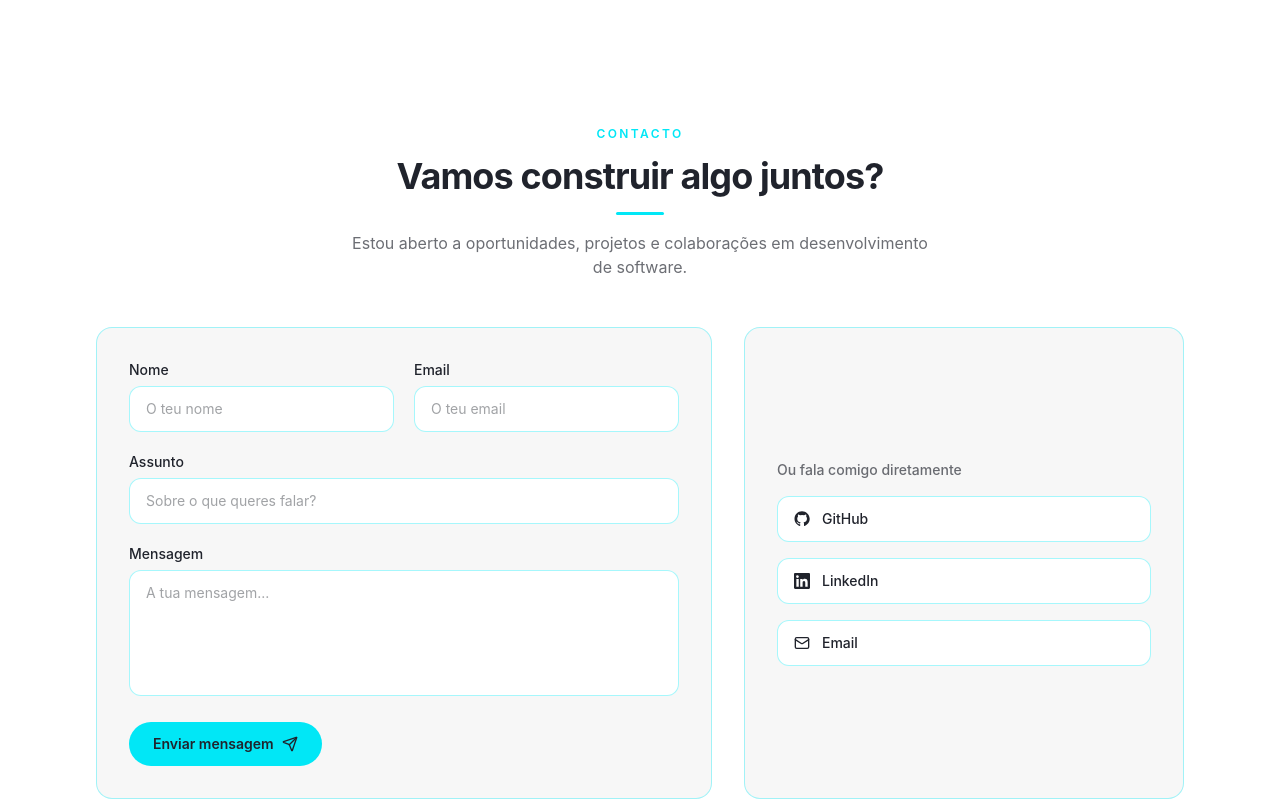
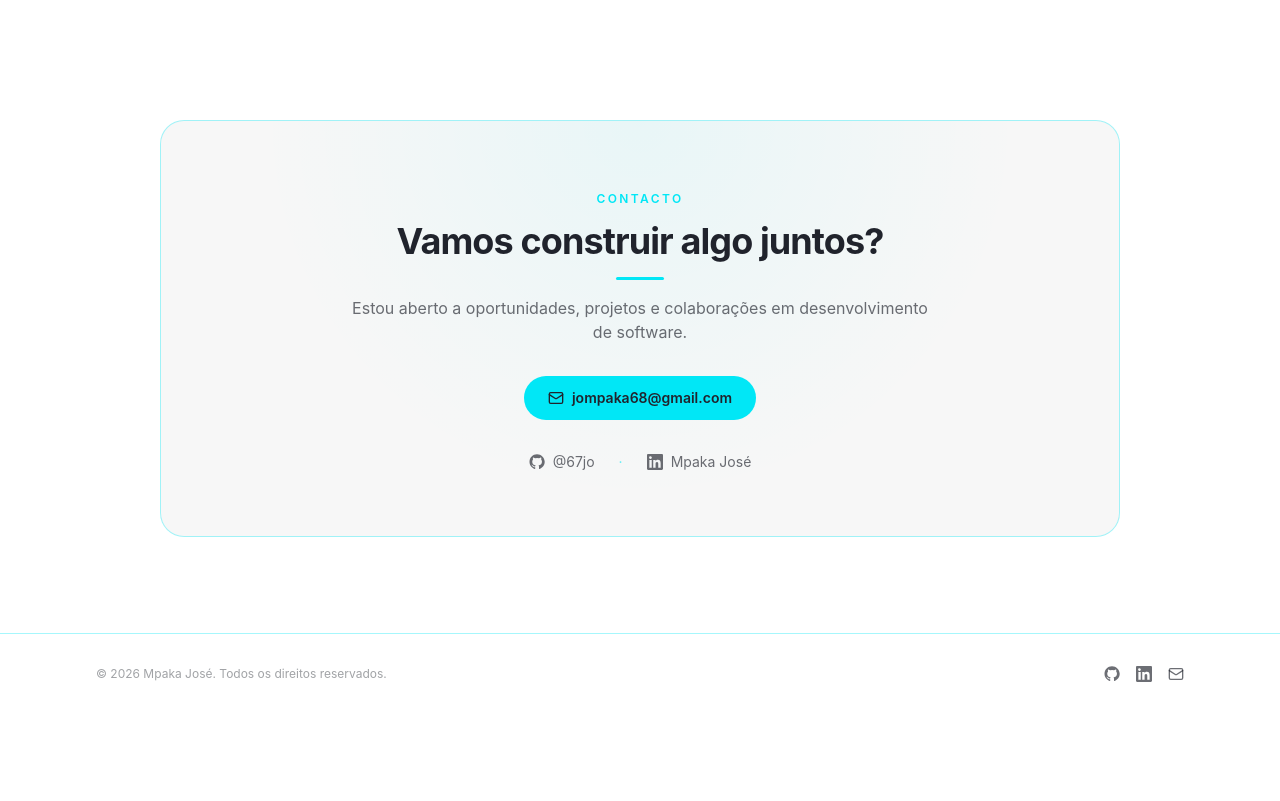
Before and after one commit to 67jo/mpaka-portfolio, a React (Vite) app: page / in a window 1280 px wide. Shown: the part 4100-4901 px from the top of the page. After the commit the page ends 4814 px from the top, so only its background shows below. Built offline with nearby package versions, Linux system fonts and the light colour scheme.

Commit message:
feat: atualizar seção de contato com links para GitHub e LinkedIn

```diff
--- a/src/components/Contact/Contact.tsx
+++ b/src/components/Contact/Contact.tsx
@@ -1,222 +1,84 @@
-import { useState, type FormEvent } from "react";
-import { CheckCircle2, Mail, Send, AlertCircle } from "lucide-react";
-import emailjs from "@emailjs/browser";
+import { Mail, Phone } from "lucide-react";
 import { GithubIcon, LinkedinIcon } from "../ui/BrandIcons";
 import { useTranslation } from "react-i18next";
 import { SectionHeading } from "../ui/SectionHeading";
 import { Reveal } from "../ui/Reveal";
 import { SITE } from "../../config/site";
 
-interface FormState {
-  name: string;
-  email: string;
-  subject: string;
-  message: string;
-}
-
-type FormErrors = Partial<Record<keyof FormState, string>>;
-type Status = "idle" | "sending" | "success" | "error";
-
-const EMAIL_REGEX = /^[^\s@]+@[^\s@]+\.[^\s@]+$/;
-
 export function Contact() {
   const { t } = useTranslation();
-  const [form, setForm] = useState<FormState>({ name: "", email: "", subject: "", message: "" });
-  const [errors, setErrors] = useState<FormErrors>({});
-  const [status, setStatus] = useState<Status>("idle");
-
-  const validate = (): FormErrors => {
-    const next: FormErrors = {};
-    if (!form.name.trim()) next.name = t("contact.form.errors.nameRequired");
-    if (!form.email.trim()) next.email = t("contact.form.errors.emailRequired");
-    else if (!EMAIL_REGEX.test(form.email)) next.email = t("contact.form.errors.emailInvalid");
-    if (!form.subject.trim()) next.subject = t("contact.form.errors.subjectRequired");
-    if (!form.message.trim()) next.message = t("contact.form.errors.messageRequired");
-    else if (form.message.trim().length < 10) next.message = t("contact.form.errors.messageMin");
-    return next;
-  };
-
-  const handleChange = (field: keyof FormState) => (e: React.ChangeEvent<HTMLInputElement | HTMLTextAreaElement>) => {
-    setForm((prev) => ({ ...prev, [field]: e.target.value }));
-    setErrors((prev) => ({ ...prev, [field]: undefined }));
-  };
-
-  const handleSubmit = async (e: FormEvent) => {
-    e.preventDefault();
-    const validation = validate();
-    setErrors(validation);
-    if (Object.keys(validation).length > 0) return;
-
-    setStatus("sending");
-
-    try {
-      await emailjs.send(
-        import.meta.env.VITE_EMAILJS_SERVICE_ID,
-        import.meta.env.VITE_EMAILJS_TEMPLATE_ID,
-        {
-          from_name: form.name,
-          from_email: form.email,
-          subject: form.subject,
-          message: form.message,
-        },
-        import.meta.env.VITE_EMAILJS_PUBLIC_KEY
-      );
-
-      setStatus("success");
-      setForm({ name: "", email: "", subject: "", message: "" });
-    } catch (error) {
-      console.error("Erro ao enviar mensagem:", error);
-      setStatus("error");
-    }
-  };
-
-  const inputClass =
-    "w-full rounded-xl border border-[var(--border)] bg-[var(--bg)] px-4 py-3 text-sm text-[var(--text)] placeholder:text-[var(--text-faint)] transition-colors focus:border-primary focus:outline-none";
 
   return (
-    <section id="contact" className="mx-auto max-w-6xl px-5 py-24 sm:px-8">
+    <section id="contact" className="mx-auto max-w-5xl px-5 py-24 sm:px-8">
       <Reveal>
-        <SectionHeading eyebrow={t("contact.eyebrow")} title={t("contact.title")} align="center" />
-        <p className="mx-auto mt-4 max-w-xl text-center text-[var(--text-muted)]">
+        <div className="relative overflow-hidden rounded-3xl border border-[var(--border)] bg-[var(--surface)] px-6 py-16 text-center sm:px-12">
+          {/* glow de fundo */}
+          <div
+            aria-hidden
+            className="pointer-events-none absolute inset-0 opacity-40"
+            style={{
+              background:
+                "radial-gradient(circle at 50% 0%, rgba(1,231,246,0.15), transparent 60%)",
+            }}
+          />
+
+          <div className="relative">
+            <SectionHeading
+              eyebrow={t("contact.eyebrow")}
+              title={t("contact.title")}
+              align="center"
+            />
+
+            <p className="mx-auto mt-4 max-w-xl text-[var(--text-muted)]">
               {t("contact.description")}
             </p>
-      </Reveal>
 
-      <div className="mt-12 grid gap-8 lg:grid-cols-[1.4fr_1fr]">
-        <Reveal delay={80}>
-          <form onSubmit={handleSubmit} noValidate className="space-y-5 rounded-2xl border border-[var(--border)] bg-[var(--surface)] p-6 sm:p-8">
-            <div className="grid gap-5 sm:grid-cols-2">
-              <div>
-                <label htmlFor="name" className="mb-1.5 block text-sm font-medium text-[var(--text)]">
-                  {t("contact.form.name")}
-                </label>
-                <input
-                  id="name"
-                  value={form.name}
-                  onChange={handleChange("name")}
-                  placeholder={t("contact.form.namePlaceholder")}
-                  className={inputClass}
-                  aria-invalid={Boolean(errors.name)}
-                  aria-describedby={errors.name ? "name-error" : undefined}
-                />
-                {errors.name && (
-                  <p id="name-error" className="mt-1.5 text-xs text-primary">{errors.name}</p>
+            <div className="mt-8 flex flex-wrap items-center justify-center gap-4">
+              <a
+                href={`mailto:${SITE.email}`}
+                className="inline-flex items-center gap-2 rounded-full bg-primary px-6 py-3 text-sm font-semibold text-ink transition-transform hover:-translate-y-0.5"
+              >
+                <Mail className="h-4 w-4" />
+                {SITE.email}
+              </a>
+
+              {SITE.phone && (
+                <a
+                  href={`tel:${SITE.phone}`}
+                  className="inline-flex items-center gap-2 rounded-full border border-[var(--border)] bg-[var(--bg)] px-6 py-3 text-sm font-semibold text-[var(--text)] transition-colors hover:border-[var(--border-strong)] hover:text-primary"
+                >
+                  <Phone className="h-4 w-4" />
+                  {SITE.phone}
+                </a>
               )}
             </div>
 
-              <div>
-                <label htmlFor="email" className="mb-1.5 block text-sm font-medium text-[var(--text)]">
-                  {t("contact.form.email")}
-                </label>
-                <input
-                  id="email"
-                  type="email"
-                  value={form.email}
-                  onChange={handleChange("email")}
-                  placeholder={t("contact.form.emailPlaceholder")}
-                  className={inputClass}
-                  aria-invalid={Boolean(errors.email)}
-                  aria-describedby={errors.email ? "email-error" : undefined}
-                />
-                {errors.email && (
-                  <p id="email-error" className="mt-1.5 text-xs text-primary">{errors.email}</p>
-                )}
-              </div>
-            </div>
-
-            <div>
-              <label htmlFor="subject" className="mb-1.5 block text-sm font-medium text-[var(--text)]">
-                {t("contact.form.subject")}
-              </label>
-              <input
-                id="subject"
-                value={form.subject}
-                onChange={handleChange("subject")}
-                placeholder={t("contact.form.subjectPlaceholder")}
-                className={inputClass}
-                aria-invalid={Boolean(errors.subject)}
-                aria-describedby={errors.subject ? "subject-error" : undefined}
-              />
-              {errors.subject && (
-                <p id="subject-error" className="mt-1.5 text-xs text-primary">{errors.subject}</p>
-              )}
-            </div>
-
-            <div>
-              <label htmlFor="message" className="mb-1.5 block text-sm font-medium text-[var(--text)]">
-                {t("contact.form.message")}
-              </label>
-              <textarea
-                id="message"
-                rows={5}
-                value={form.message}
-                onChange={handleChange("message")}
-                placeholder={t("contact.form.messagePlaceholder")}
-                className={`${inputClass} resize-none`}
-                aria-invalid={Boolean(errors.message)}
-                aria-describedby={errors.message ? "message-error" : undefined}
-              />
-              {errors.message && (
-                <p id="message-error" className="mt-1.5 text-xs text-primary">{errors.message}</p>
-              )}
-            </div>
-
-            <button
-              type="submit"
-              disabled={status === "sending"}
-              className="inline-flex w-full items-center justify-center gap-2 rounded-full bg-primary px-6 py-3 text-sm font-semibold text-ink transition-transform hover:-translate-y-0.5 disabled:opacity-60 disabled:hover:translate-y-0 sm:w-auto"
-            >
-              {status === "sending" ? (
-                t("contact.form.sending")
-              ) : (
-                <>
-                  {t("contact.form.send")}
-                  <Send className="h-4 w-4" />
-                </>
-              )}
-            </button>
-
-            {status === "success" && (
-              <p role="status" className="flex items-center gap-2 text-sm text-primary">
-                <CheckCircle2 className="h-4 w-4 shrink-0" /> {t("contact.form.success")}
-              </p>
-            )}
-            {status === "error" && (
-              <p role="alert" className="flex items-center gap-2 text-sm text-[var(--text)]">
-                <AlertCircle className="h-4 w-4 shrink-0 text-primary" /> {t("contact.form.error")}
-              </p>
-            )}
-          </form>
-        </Reveal>
-
-        <Reveal delay={160}>
-          <div className="flex h-full flex-col justify-center gap-4 rounded-2xl border border-[var(--border)] bg-[var(--surface)] p-6 sm:p-8">
-            <p className="text-sm font-medium text-[var(--text-muted)]">{t("contact.connect")}</p>
+            <div className="mt-8 flex flex-wrap items-center justify-center gap-x-6 gap-y-2 text-sm text-[var(--text-muted)]">
               <a
                 href={SITE.githubUrl}
                 target="_blank"
                 rel="noreferrer"
-              className="flex items-center gap-3 rounded-xl border border-[var(--border)] bg-[var(--bg)] px-4 py-3 text-sm font-medium text-[var(--text)] transition-colors hover:border-[var(--border-strong)] hover:text-primary"
+                className="inline-flex items-center gap-2 transition-colors hover:text-primary"
               >
-              <GithubIcon className="h-4 w-4" /> GitHub
+                <GithubIcon className="h-4 w-4" />
+                {SITE.githubHandle ?? "GitHub"}
               </a>
+
+              <span className="hidden text-[var(--border-strong)] sm:inline">·</span>
+
               <a
                 href={SITE.linkedinUrl}
                 target="_blank"
                 rel="noreferrer"
-              className="flex items-center gap-3 rounded-xl border border-[var(--border)] bg-[var(--bg)] px-4 py-3 text-sm font-medium text-[var(--text)] transition-colors hover:border-[var(--border-strong)] hover:text-primary"
+                className="inline-flex items-center gap-2 transition-colors hover:text-primary"
               >
-              <LinkedinIcon className="h-4 w-4" /> LinkedIn
-            </a>
-            <a
-              href={`mailto:${SITE.email}`}
-              className="flex items-center gap-3 rounded-xl border border-[var(--border)] bg-[var(--bg)] px-4 py-3 text-sm font-medium text-[var(--text)] transition-colors hover:border-[var(--border-strong)] hover:text-primary"
-            >
-              <Mail className="h-4 w-4" /> Email
+                <LinkedinIcon className="h-4 w-4" />
+                {SITE.linkedinHandle ?? "LinkedIn"}
               </a>
             </div>
+          </div>
+        </div>
       </Reveal>
-      </div>
     </section>
   );
 }
--- a/src/config/site.ts
+++ b/src/config/site.ts
@@ -4,6 +4,11 @@
  */
 export const SITE = {
   githubUrl: "https://github.com/67jo",
+  githubHandle: "@67jo",
   linkedinUrl: "https://www.linkedin.com/in/mpaka-jos%C3%A9-13b275287/",
-  email: `jompaka68@gmail.com`,
+  linkedinHandle: "Mpaka José",
+  email: "jompaka68@gmail.com",
+  // Se quiseres mostrar o botão de telefone como na imagem, adiciona o número real aqui.
+  // Deixa como null/undefined para o botão não aparecer.
+  phone: undefined as string | undefined,
 };
```
Lines whose indentation alone changed are shown as unchanged.
